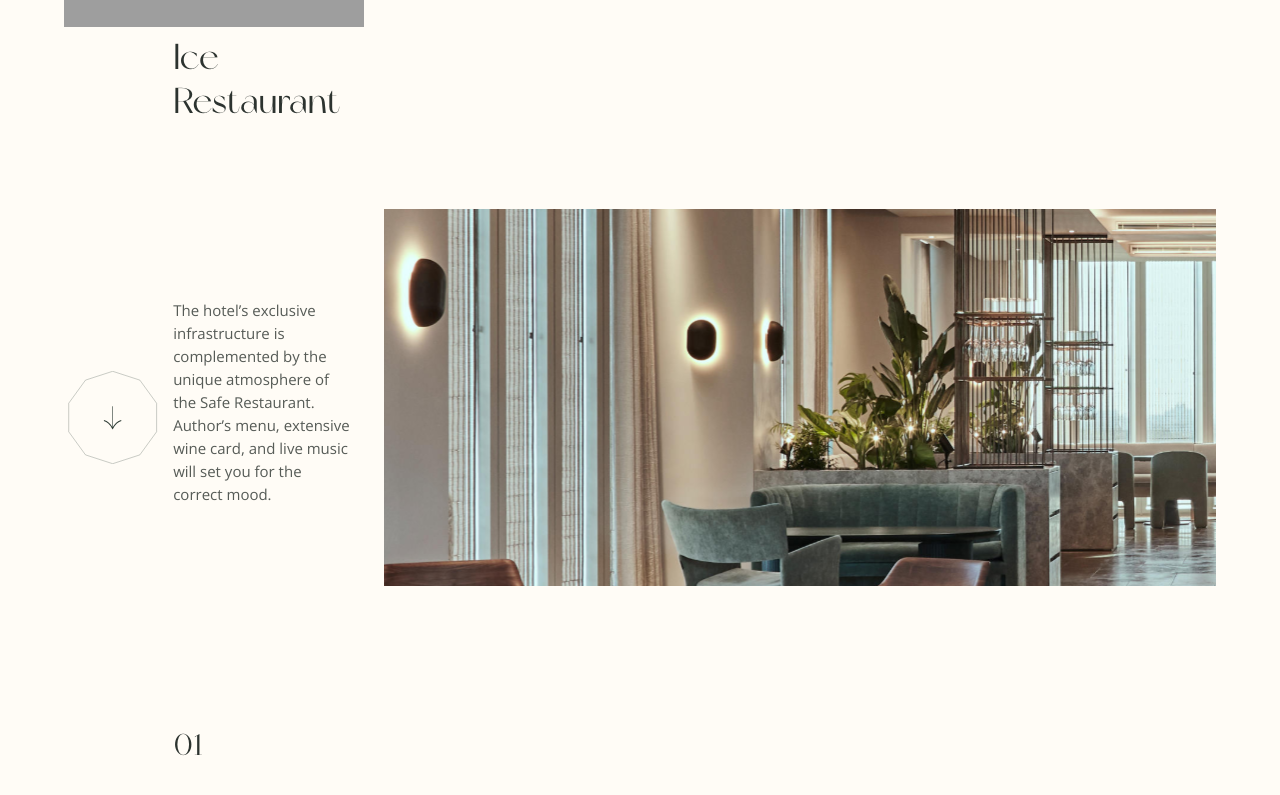
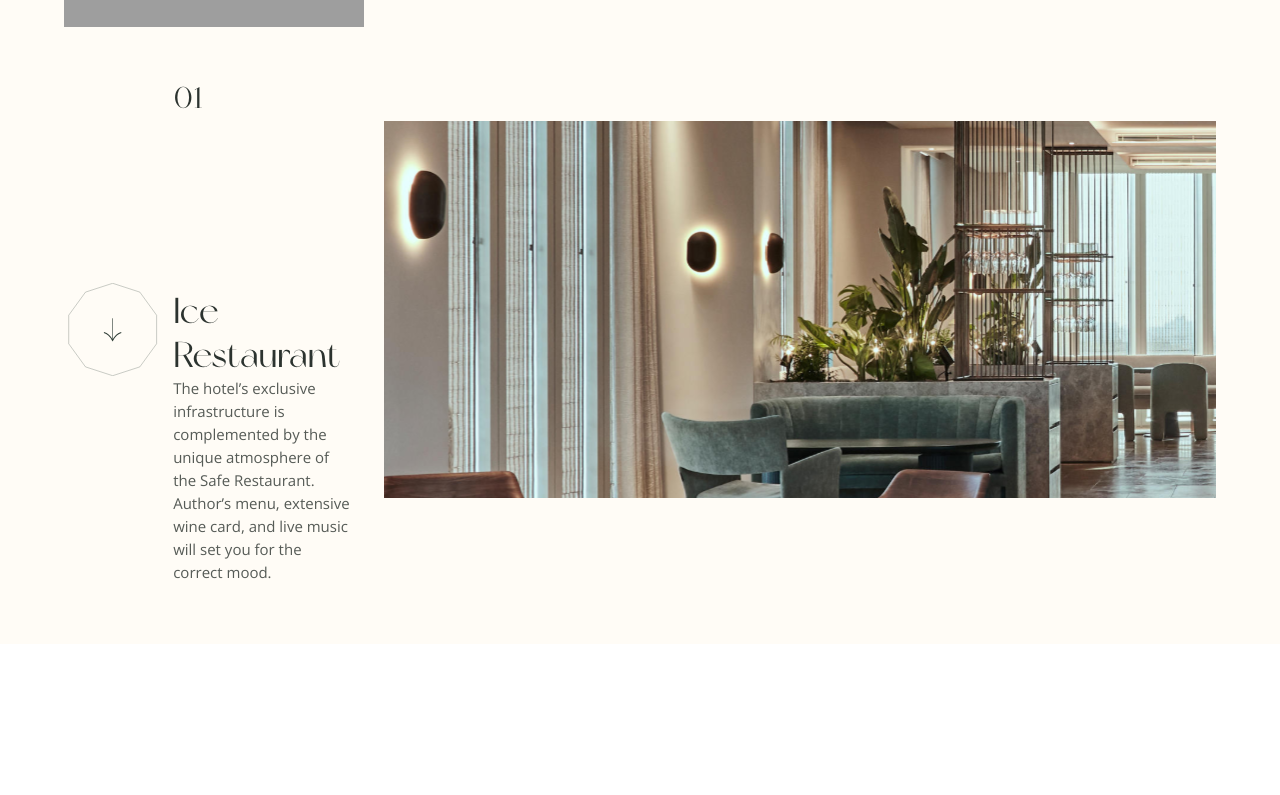
Before and after one commit to gift56/Fullstack-HotelWebsite, a React (Create React App) app: page / in a window 1280 px wide. Shown: the part 3343-4138 px from the top of the page. After the commit the page ends 3987 px from the top, so only its background shows below. Built offline with nearby package versions, Linux system fonts and the light colour scheme; grey boxes are pictures that could not be loaded.

Commit message:
good night

```diff
--- a/src/components/Facilities.jsx
+++ b/src/components/Facilities.jsx
@@ -57,15 +57,17 @@ const Facilities = () => {
                     <img src={NextArrow} alt="arrow" />
                   </div>
                   <div className="text">
+                    <div>
                       <h2>
                         Ice <br /> restaurant
                       </h2>
                       <p className="desktopP">
                         The hotel’s exclusive infrastructure is complemented by
                         the unique atmosphere of the Safe Restaurant. Author’s
-                      menu, extensive wine card, and live music will set you for
-                      the correct mood.
+                        menu, extensive wine card, and live music will set you
+                        for the correct mood.
                       </p>
+                    </div>
                     <p className="ratio">01</p>
                   </div>
                 </div>
--- a/src/styles/facilities.styled.js
+++ b/src/styles/facilities.styled.js
@@ -224,6 +224,10 @@ export const FacilitiesRightside = styled.div`
           align-items: flex-start;
           gap: 1rem;
           width: 70%;
+          @media screen and (min-width: ${({ theme }) => theme.mobile.tab}) {
+            flex-direction: column-reverse;
+            gap: 4rem;
+          }
           @media screen and (min-width: ${({ theme }) => theme.mobile.minLap}) {
             gap: 11rem;
           }
```
Lines whose indentation alone changed are shown as unchanged.
